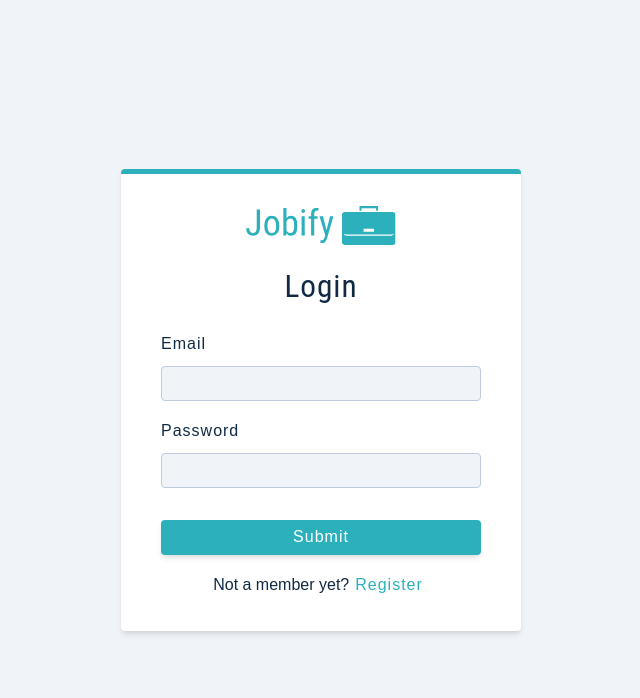
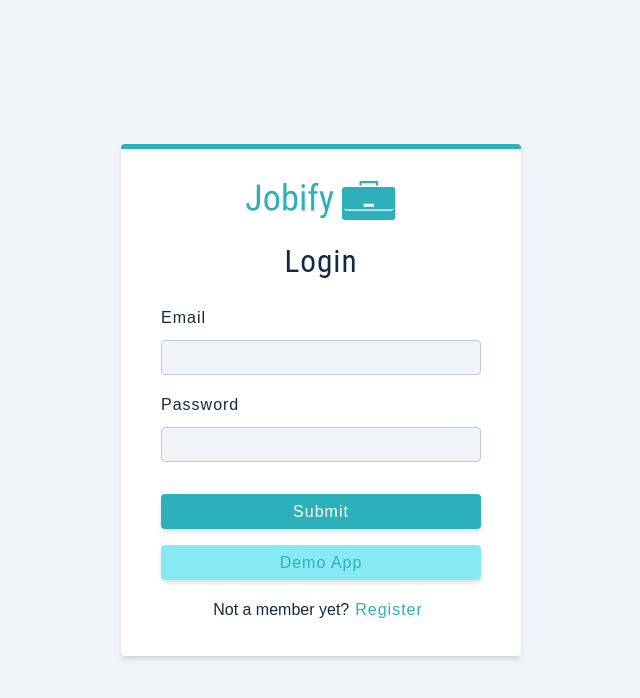
Before and after one commit to altafsayeed/job-tracker-app, a React (Create React App) app in the folder client/: page /register in a window 1280 px wide. Shown: the top 698 px of the page, without its empty margins (319-959 px from the left). Built offline with nearby package versions, Linux system fonts and the light colour scheme.

Commit message:
add demo mode

```diff
--- a/client/src/pages/Register.js
+++ b/client/src/pages/Register.js
@@ -52,7 +52,7 @@ const Register = () => {
     if (user) {
       setTimeout(() => {
         navigate("/");
-      }, 2000);
+      }, 1000);
     }
   }, [user, navigate]);
 
@@ -88,6 +88,23 @@ const Register = () => {
         <button type="submit" className="btn btn-block" disabled={isLoading}>
           submit
         </button>
+        <button
+          type="button"
+          className="btn btn-block btn-hipster"
+          disabled={isLoading}
+          onClick={() => {
+            setupUser({
+              currentUser: {
+                email: "testuser@email.com",
+                password: "lightsquirrel978",
+              },
+              endPoint: "login",
+              alertText: "Login Successful! Redirecting...",
+            });
+          }}
+        >
+          {isLoading ? "Loading..." : "Demo App"}
+        </button>
         <p>
           {values.isMember ? "Not a member yet?" : "Already a member?"}
           <button type="button" onClick={toggleMember} className="member-btn">
```
Also changed, not shown: 1 other file (tests, documents, lock files or other folders).
